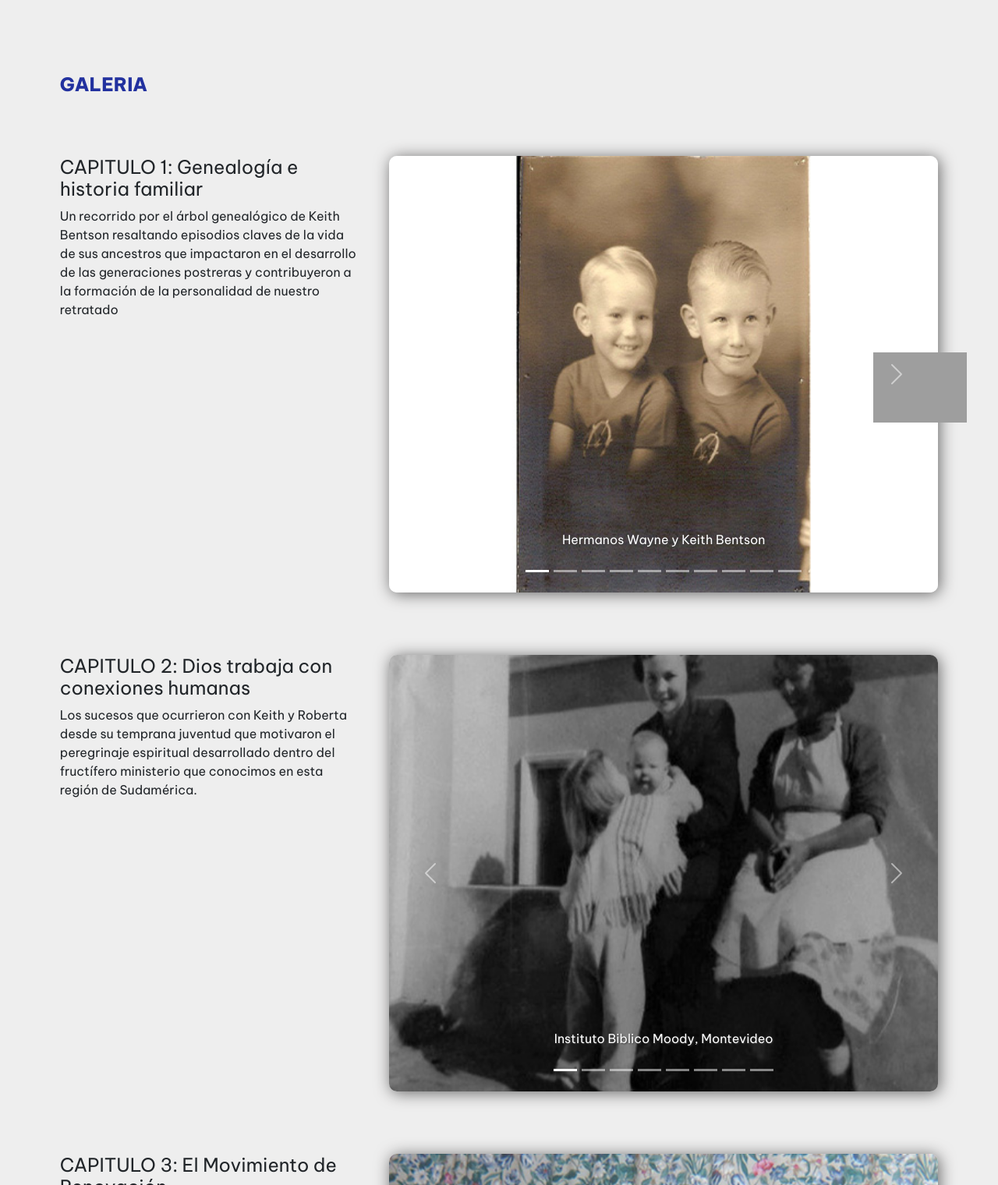
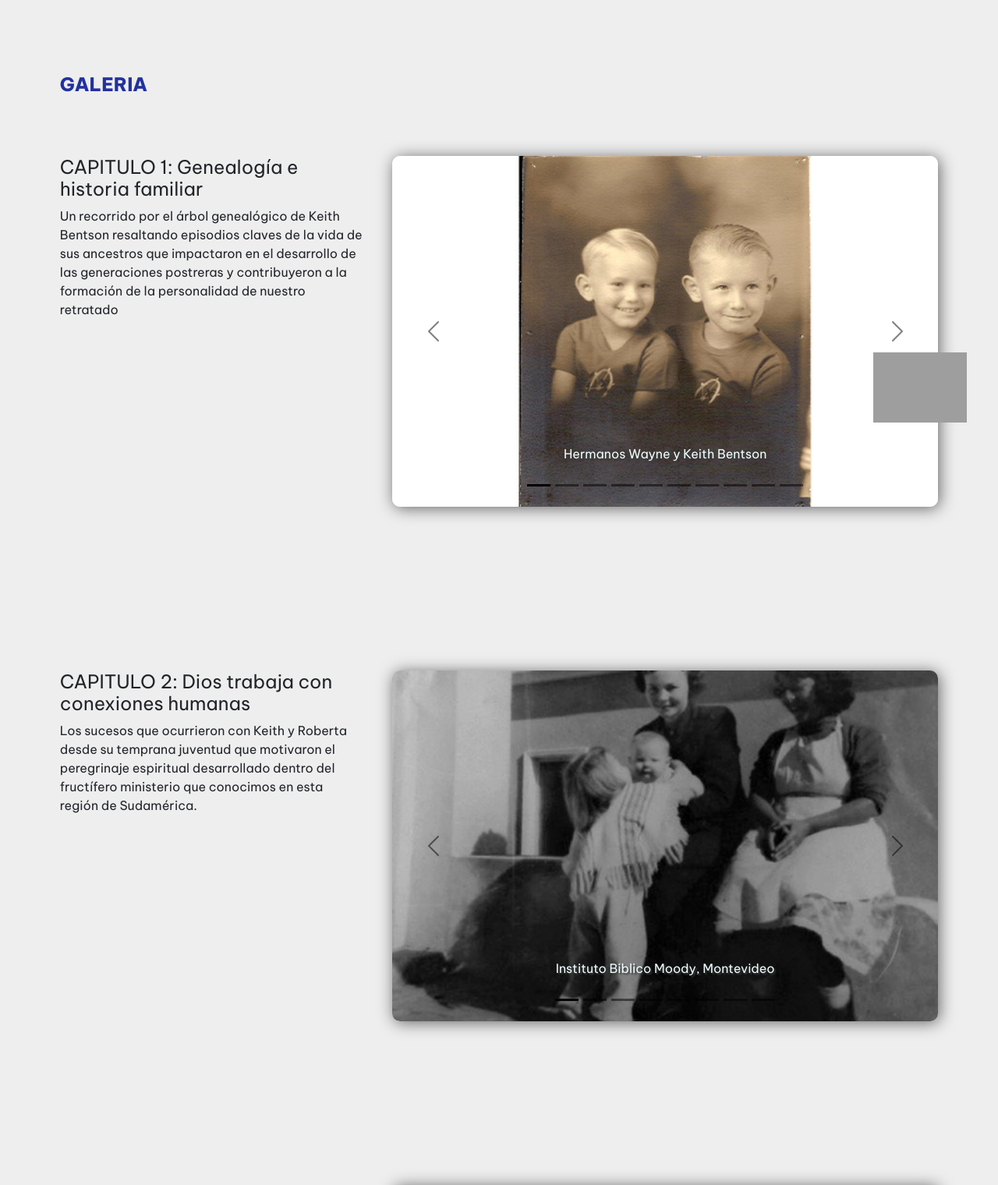
Before and after one commit to Lucasicepeda/Libro-KB-EllLegado, a PHP site: page /pages/galeria.html in a window 1280 px wide. Shown: the part 218-1738 px from the top of the page at 78% size. Run offline with PHP 8.4, Linux system fonts and the light colour scheme; grey boxes are pictures that could not be loaded.

Commit message:
carrousel con controles negro

```diff
--- a/css/style.css
+++ b/css/style.css
@@ -384,20 +384,22 @@ body.galeria main section .text {
 body.galeria main section > div {
   display: flex;
   justify-content: space-between;
-  margin-bottom: 10vh;
+  margin-bottom: 100px;
   height: 70vh;
 }
 body.galeria main section > div p.bootstrap {
-  text-shadow: 1px 1px 2px rgb(59, 59, 59);
+  color: azure;
+  text-shadow: 2px 2px 2px rgb(59, 59, 59);
 }
 body.galeria main section div.carousel.slide {
   box-shadow: 2px 2px 20px rgb(103, 102, 102);
-  width: 55vw;
+  width: 700px;
   border-radius: 10px;
 }
 body.galeria main section img {
-  height: 70vh;
+  height: 450px;
   border-radius: 10px;
+  background-size: auto;
 }
 body.galeria main .btncomprar {
   position: fixed;
--- a/pages/galeria.html
+++ b/pages/galeria.html
@@ -43,7 +43,7 @@
                         nuestro retratado</p>
                 </div>
                 <div class="gal">
-                    <div id="Slide1" class="carousel slide" data-bs-ride="carousel">
+                    <div id="Slide1" class="carousel carousel-dark slide" data-bs-ride="carousel">
                         <div class="carousel-indicators">
                             <button type="button" data-bs-target="#Slide1" data-bs-slide-to="0" class="active" aria-current="true"></button>
                             <button type="button" data-bs-target="#Slide1" data-bs-slide-to="1"></button>
@@ -138,7 +138,7 @@
                         ministerio que conocimos en esta región de Sudamérica.</p>
                 </div>
                 <div class="gal">
-                    <div id="Slide2" class="carousel slide" data-bs-ride="carousel">
+                    <div id="Slide2" class="carousel carousel-dark slide" data-bs-ride="carousel">
                         <div class="carousel-indicators">
                             <button type="button" data-bs-target="#Slide2" data-bs-slide-to="0" class="active" aria-current="true"></button>
                             <button type="button" data-bs-target="#Slide2" data-bs-slide-to="1"></button>
@@ -220,7 +220,7 @@
                         apogeo.</p>
                 </div>
                 <div class="gal">
-                    <div id="Slide3" class="carousel slide" data-bs-ride="carousel">
+                    <div id="Slide3" class="carousel carousel-dark slide" data-bs-ride="carousel">
                         <div class="carousel-indicators">
                             <button type="button" data-bs-target="#Slide3" data-bs-slide-to="0" class="active" aria-current="true" aria-label="Slide 1"></button>
                             <button type="button" data-bs-target="#Slide3" data-bs-slide-to="1" aria-label="Slide 2"></button>
@@ -310,7 +310,7 @@
                         de esta emblemática congregación de la zona sur del Gran Buenos Aires.</p>
                 </div>
                 <div class="gal">
-                    <div id="Slide4" class="carousel slide" data-bs-ride="carousel">
+                    <div id="Slide4" class="carousel carousel-dark slide" data-bs-ride="carousel">
                         <div class="carousel-indicators">
                             <button type="button" data-bs-target="#Slide4" data-bs-slide-to="0" class="active" aria-current="true"></button>
                             <button type="button" data-bs-target="#Slide4" data-bs-slide-to="1"></button>
@@ -451,7 +451,7 @@
                         conocieron.</p>
                 </div>
                 <div class="gal">
-                    <div id="Slide5" class="carousel slide" data-bs-ride="carousel">
+                    <div id="Slide5" class="carousel carousel-dark slide" data-bs-ride="carousel">
                         <div class="carousel-indicators">
                             <button type="button" data-bs-target="#Slide5" data-bs-slide-to="0" class="active" aria-current="true"></button>
                             <button type="button" data-bs-target="#Slide5" data-bs-slide-to="1"></button>
@@ -547,7 +547,7 @@
                         Virginia Voth, su fiel compañera hasta sus últimos días.</p>
                 </div>
                 <div class="gal">
-                    <div id="Slide6" class="carousel slide" data-bs-ride="carousel">
+                    <div id="Slide6" class="carousel carousel-dark slide" data-bs-ride="carousel">
                         <div class="carousel-indicators">
                             <button type="button" data-bs-target="#Slide6" data-bs-slide-to="0" class="active" aria-current="true"></button>
                             <button type="button" data-bs-target="#Slide6" data-bs-slide-to="1"></button>
@@ -714,7 +714,7 @@
                         esa relación espiritual.</p>
                 </div>
                 <div class="gal">
-                    <div id="Slide7" class="carousel slide" data-bs-ride="carousel">
+                    <div id="Slide7" class="carousel carousel-dark slide" data-bs-ride="carousel">
                         <div class="carousel-indicators">
                             <button type="button" data-bs-target="#Slide7" data-bs-slide-to="0" class="active" aria-current="true"></button>
                             <button type="button" data-bs-target="#Slide7" data-bs-slide-to="1"></button>
@@ -762,7 +762,7 @@
                         capítulo a través de sentidos relatos.</p>
                 </div>
                 <div class="gal">
-                    <div id="Slide8" class="carousel slide" data-bs-ride="carousel">
+                    <div id="Slide8" class="carousel carousel-dark slide" data-bs-ride="carousel">
                         <div class="carousel-indicators">
                             <button type="button" data-bs-target="#Slide8" data-bs-slide-to="0" class="active" aria-current="true"></button>
                             <button type="button" data-bs-target="#Slide8" data-bs-slide-to="1"></button>
@@ -868,7 +868,7 @@
                         comunicacional escrita de Orville, en estas páginas..</p>
                 </div>
                 <div class="gal">
-                    <div id="Slide9" class="carousel slide" data-bs-ride="carousel">
+                    <div id="Slide9" class="carousel carousel-dark slide" data-bs-ride="carousel">
                         <div class="carousel-indicators">
                             <button type="button" data-bs-target="#Slide9" data-bs-slide-to="0" class="active" aria-current="true"></button>
                             <button type="button" data-bs-target="#Slide9" data-bs-slide-to="1"></button>
@@ -1031,7 +1031,7 @@
                         Este mensaje, escrito a mano decía “fuiste un gran amigo para mi”.</p>
                 </div>
                 <div class="gal">
-                    <div id="Slide10" class="carousel slide" data-bs-ride="carousel">
+                    <div id="Slide10" class="carousel carousel-dark slide" data-bs-ride="carousel">
                         <div class="carousel-indicators">
                             <button type="button" data-bs-target="#Slide10" data-bs-slide-to="0" class="active" aria-current="true"></button>
                             <button type="button" data-bs-target="#Slide10" data-bs-slide-to="1"></button>
@@ -1102,7 +1102,7 @@
                         representó en quienes lo conocieron.</p>
                 </div>
                 <div class="gal">
-                    <div id="Slide11" class="carousel slide" data-bs-ride="carousel">
+                    <div id="Slide11" class="carousel carousel-dark slide" data-bs-ride="carousel">
                         <div class="carousel-indicators">
                             <button type="button" data-bs-target="#Slide11" data-bs-slide-to="0" class="active" aria-current="true"></button>
                             <button type="button" data-bs-target="#Slide11" data-bs-slide-to="1"></button>
@@ -1222,7 +1222,7 @@
                         del tiempo transcurrido desde su partida.</p>
                 </div>
                 <div class="gal">
-                    <div id="Slide12" class="carousel slide" data-bs-ride="carousel">
+                    <div id="Slide12" class="carousel carousel-dark slide" data-bs-ride="carousel">
                         <div class="carousel-indicators">
                             <button type="button" data-bs-target="#Slide12" data-bs-slide-to="0" class="active" aria-current="true"></button>
                             <button type="button" data-bs-target="#Slide12" data-bs-slide-to="1"></button>
@@ -1316,7 +1316,7 @@
                         desafío de marchar al frente de batalla..</p>
                 </div>
                 <div class="gal">
-                    <div id="Slide13" class="carousel slide" data-bs-ride="carousel">
+                    <div id="Slide13" class="carousel carousel-dark slide" data-bs-ride="carousel">
                         <div class="carousel-indicators">
                             <button type="button" data-bs-target="#Slide13" data-bs-slide-to="0" class="active" aria-current="true"></button>
                             <button type="button" data-bs-target="#Slide13" data-bs-slide-to="1"></button>
@@ -1409,7 +1409,7 @@
                         </p>
                 </div>
                 <div class="gal">
-                    <div id="Slide14" class="carousel slide" data-bs-ride="carousel">
+                    <div id="Slide14" class="carousel carousel-dark slide" data-bs-ride="carousel">
                         <div class="carousel-indicators">
                             <button type="button" data-bs-target="#Slide14" data-bs-slide-to="0" class="active" aria-current="true"></button>
                             <button type="button" data-bs-target="#Slide14" data-bs-slide-to="1"></button>
@@ -1463,7 +1463,7 @@
                         reconocimiento y respeto por quien aquí retratamos.</p>
                 </div>
                 <div class="gal">
-                    <div id="Slide15" class="carousel slide" data-bs-ride="carousel">
+                    <div id="Slide15" class="carousel carousel-dark slide" data-bs-ride="carousel">
                         <div class="carousel-indicators">
                             <button type="button" data-bs-target="#Slide15" data-bs-slide-to="0" class="active" aria-current="true"></button>
                             <button type="button" data-bs-target="#Slide15" data-bs-slide-to="1"></button>
--- a/scss/_pag-galeria.scss
+++ b/scss/_pag-galeria.scss
@@ -22,30 +22,41 @@ body.galeria {
 
             .text {
                 margin-right: 3vw;
+                // h4{
+
+                // }
+                // p{
+
+                // }
             }
 
             >div {
                 display: flex;
                 justify-content: space-between;
-                margin-bottom: 10vh;
+                margin-bottom: 100px;
                 height: 70vh;
 
                 p.bootstrap {
-                    text-shadow: 1px 1px 2px rgb(59, 59, 59);
+                    color:azure;
+                    text-shadow: 2px 2px 2px rgb(59, 59, 59);
                 }
             }
 
             div.carousel.slide {
                 box-shadow: 2px 2px 20px rgb(103, 102, 102);
-                width: 55vw;
+                // width: 55vw;
+                width: 700px;
+                // height: 400px;
                 border-radius: 10px;
             }
 
             img {
-                height: 70vh;
+                height: 450px;
                 border-radius: 10px;
+                background-size:auto;
                 // box-shadow: 1px 1px 2px rgb(59, 59, 59);
             }
+
         }
 
         .btncomprar {
@@ -57,3 +68,6 @@ body.galeria {
         @include footer;
     }
 }
+// $carousel-control-color: white;
+// $carousel-control-width: 85%;
+// @import "../node_modules/bootstrap/scss/bootstrap";
```
Also changed, not shown: 1 other file.
